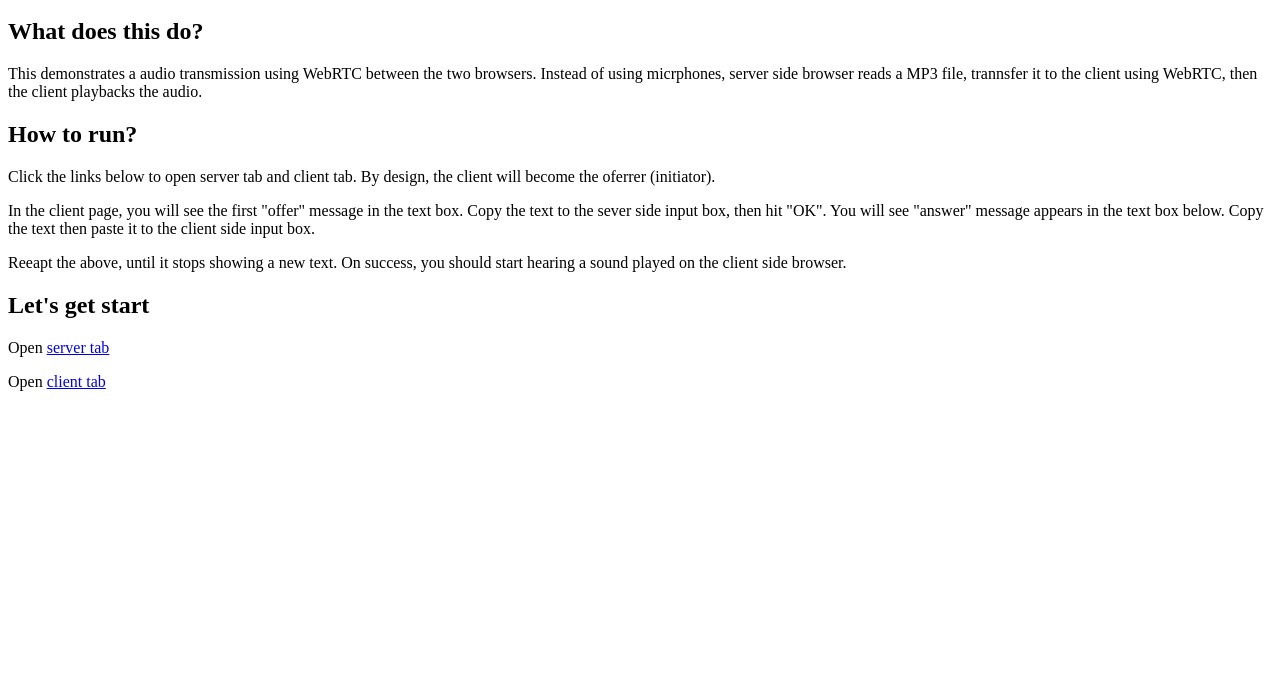
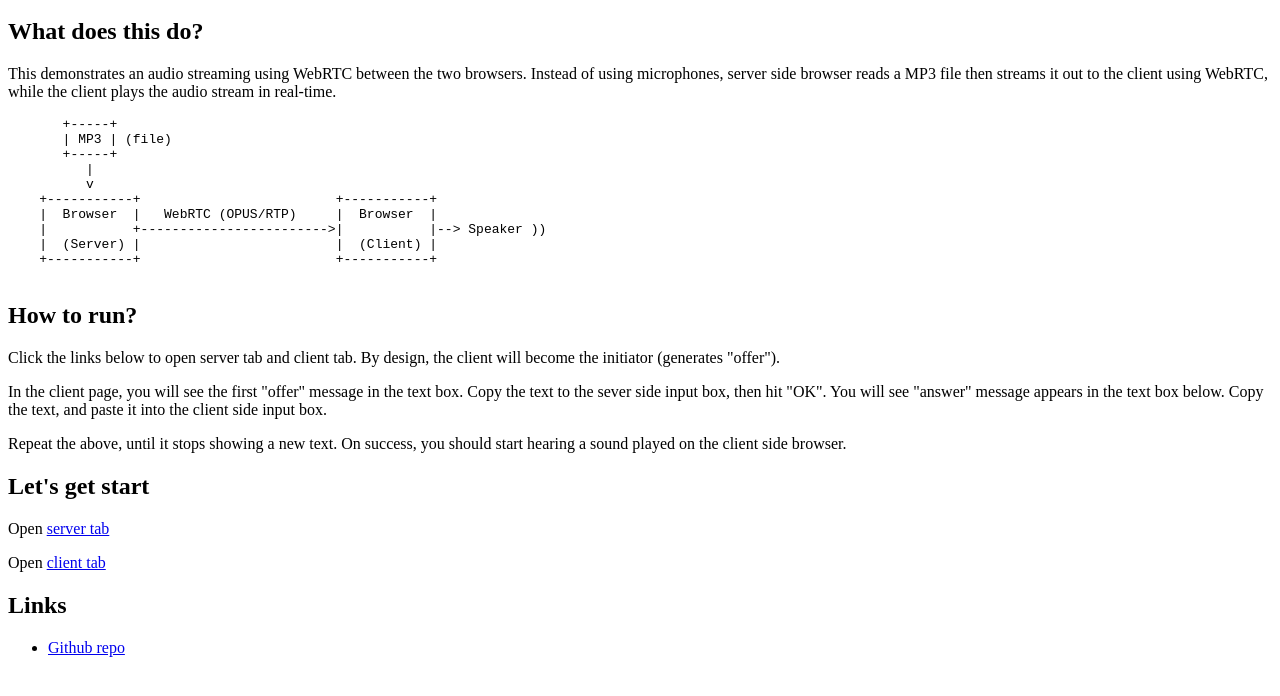
Before and after one commit to enobufs/webrtc-audio-streaming, a plain HTML site: page index.html in a window 1280 px wide. Shown: the part 48-744 px from the top of the page. Drawn offline with Linux system fonts and the light colour scheme.

Commit message:
Update index file

```diff
--- a/index.html
+++ b/index.html
@@ -1,4 +1,5 @@
 <html>
+
 <head>
     <meta charset="utf-8">
     <title>Audio Streaming with WebRTC</title>
@@ -6,33 +7,51 @@
 </head>
 
 <body>
-
 <div id="container">
     <h1>Audio Streaming with WebRTC</h1>
     <h2>What does this do?</h2>
     <p>
-			This demonstrates a audio transmission using WebRTC between the two browsers.
-			Instead of using micrphones, server side browser reads a MP3 file, trannsfer it
-			to the client using WebRTC, then the client playbacks the audio.
+      This demonstrates an audio streaming using WebRTC between the two browsers.
+      Instead of using microphones, server side browser reads a MP3 file then
+      streams it out to the client using WebRTC, while the client plays the audio
+      stream in real-time.
     </p>
+    <pre>
+       +-----+
+       | MP3 | (file)
+       +-----+
+          |
+          v
+    +-----------+                         +-----------+
+    |  Browser  |   WebRTC (OPUS/RTP)     |  Browser  |
+    |           +------------------------>|           |--> Speaker ))
+    |  (Server) |                         |  (Client) |
+    +-----------+                         +-----------+
+    </pre>
     <h2>How to run?</h2>
     <p>
       Click the links below to open server tab and client tab. By design, the client
-			will become the oferrer (initiator).
+      will become the initiator (generates "offer").
     </p>
     <p>
       In the client page, you will see the first "offer" message in the text box. Copy
       the text to the sever side input box, then hit "OK". You will see "answer" message
-			appears in the text box below. Copy the text then paste it to the client side
+      appears in the text box below. Copy the text, and paste it into the client side
       input box.
     </p>
     <p>
-		  Reeapt the above, until it stops showing a new text. On success, you should
+      Repeat the above, until it stops showing a new text. On success, you should
       start hearing a sound played on the client side browser.
     </p>
     <h2>Let's get start</h2>
     <p>Open <a href="server.html" target="_blank">server tab</a></p>
     <p>Open <a href="client.html" target="_blank">client tab</a></p>
+
+    <h2>Links</h2>
+    <ul>
+      <li><a href="https://github.com/enobufs/webrtc-audio-streaming" target="_blank">Github repo</a></li>
+    </ul>
 </div>
 </body>
+
 </html>
```
Lines whose indentation alone changed are shown as unchanged.
